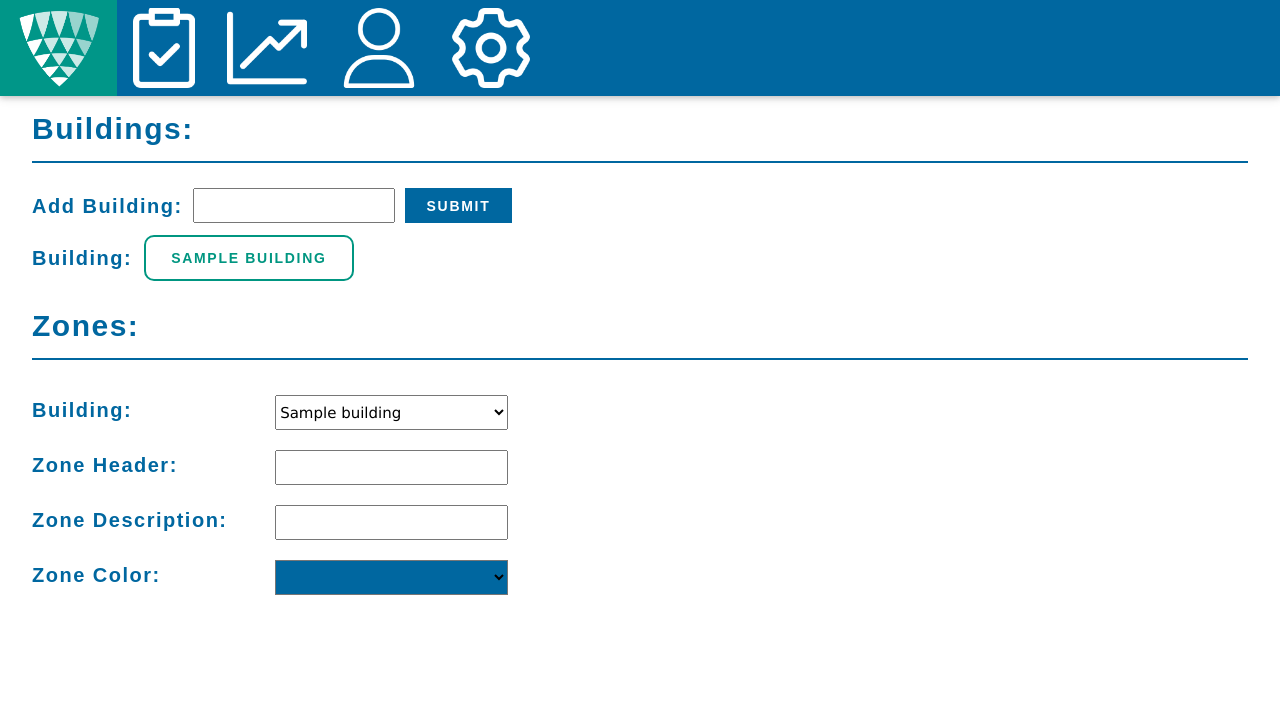
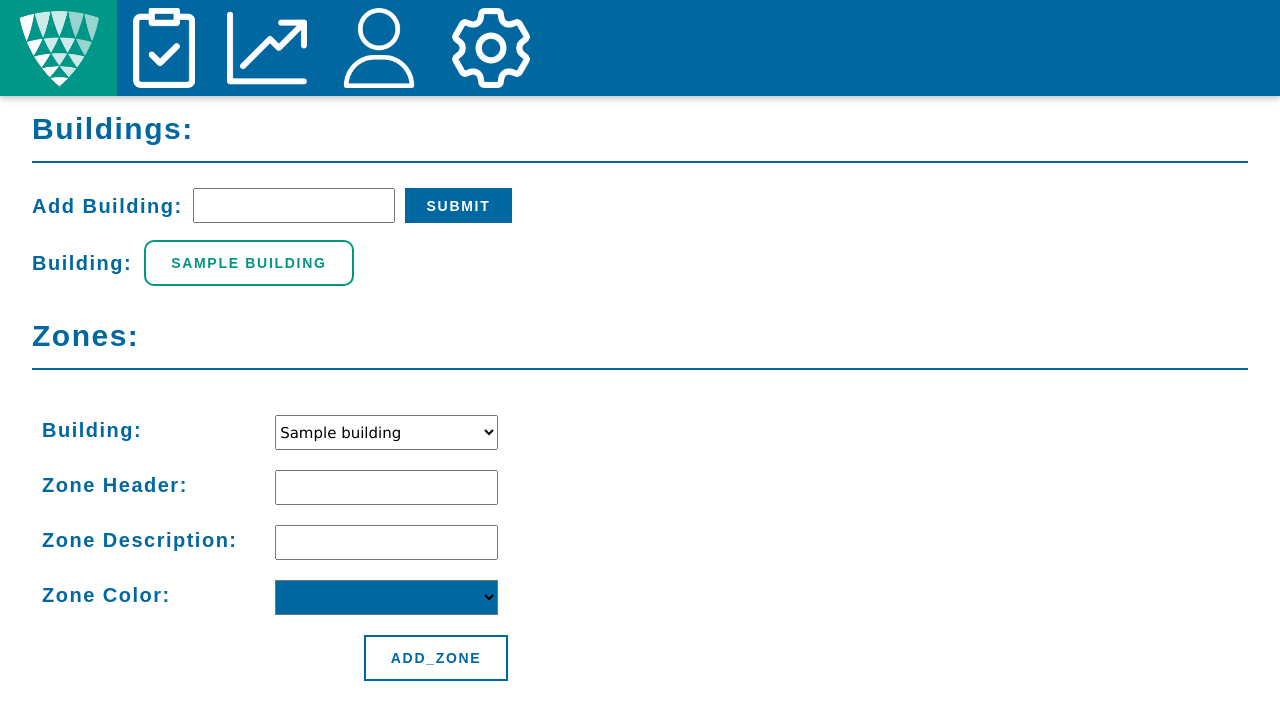
Before and after one commit to patrickvanriesen/patrick, a Flask app: template templates/local_admin.html in a window 1280 px wide. Shown: the top 720 px of the page. Run offline with Flask 2, Linux system fonts and the light colour scheme; the template is opened without the code that fills it: most values are stand-ins (such as "Sample title", 1, 10 or a date in 2020); lists and menus that the app fills with data are empty.

Commit message:
clean up html divs

```diff
--- a/templates/local_admin.html
+++ b/templates/local_admin.html
@@ -68,12 +68,11 @@
         </div>
         <!--display all buildings in db-->
         <!--todo make modal to display building info when building is clicked, Building info : users per building, zones per building etc-->
-        <div style="display:flex; align-items:center;">
+        <div style="display:flex; align-items:center;height:80px;">
             <label class="lineage_font_semi_bold" style="font-size:20px;">Building:</label>
             {% for building in buildings %}
             <label class="lineage_green_button" style="margin:12px 12px;border-radius: 10px;">{{building}}</label>
             {% endfor %}
-
         </div>
     </form>
 </div>
@@ -89,30 +88,31 @@
 </div>
     <!--Start of zone form -->
     <form>
-    <div style="display:flex; flex-direction:column; width:40%;">
+    <div style="display:flex; flex-direction:column; width:40%;padding:10px;">
 
         <!--Select building for zone -->
         <div style="margin:10px 0px; display:inline-flex;">
             <label style="height:30px; font-size: 20px;width:50%;" class="lineage_font_semi_bold">Building:</label>
-            <select style="height:35px; margin:0px 10px; width:50%;">
+            <select name="add_zone_building" style="height:35px; margin:0px 10px; width:50%;">
                 {% for building in buildings %}
                 <option value="{{building}}">{{building}}</option>
                 {% endfor %}
             </select>
         </div>
-
-
+        <!-- zone header-->
         <div style="margin:10px 0px; display:inline-flex;">
             <label style="height:30px; font-size: 20px;width:50%;" class="lineage_font_semi_bold">Zone Header:</label>
-            <input  name = "add_zone" maxlength="4" oninput="this.value = this.value.toUpperCase()" style="height:35px; margin:0px 10px; width:50%;" type = "text">
+            <input  name = "add_zone_header" maxlength="4" oninput="this.value = this.value.toUpperCase()" style="height:35px; margin:0px 10px; width:50%;" type = "text">
         </div>
+         <!--zone description-->
         <div style="margin:10px 0px; display:inline-flex;">
             <label style="height:30px; font-size: 20px;width:50%;" class="lineage_font_semi_bold">Zone Description:</label>
-            <input  name = "add_zone" style="height:35px; margin:0px 10px; width:50%;" type = "text">
+            <input  name = "add_zone_description" style="height:35px; margin:0px 10px; width:50%;" type = "text">
         </div>
-          <div style="margin:10px 0px; display:inline-flex;">
+         <!-- zone color-->
+        <div style="margin:10px 0px; display:inline-flex;">
             <label style="height:30px; font-size: 20px;width:50%;" class="lineage_font_semi_bold">Zone Color:</label>
-            <select id="zone_color_select" onchange="add_zone_color_change()" style="height:35px; margin:0px 10px; width:50%;background-color:#0067a0;">
+            <select name="add_zone_color" id="zone_color_select" onchange="add_zone_color_change()" style="height:35px; margin:0px 10px; width:50%;background-color:#0067a0;">
                 <option value="#0067a0" style="background-color:#0067a0;"></option>
                 <option value="#009681" style="background-color:#009681;"></option>
                 <option value="#43b02a" style="background-color:#43b02a;"></option>
@@ -125,6 +125,12 @@
                 <option value="#c964cf" style="background-color:#c964cf;"></option>
             </select>
         </div>
+        <!-- add  zone -->
+        <div style="margin:10px 0px; display:inline-flex; justify-content:flex-end;">
+            <input name="add_Zone" class="lineage_blue_button"  type="submit" value="add_zone">
+        </div>
+
+
 
 
 
```
